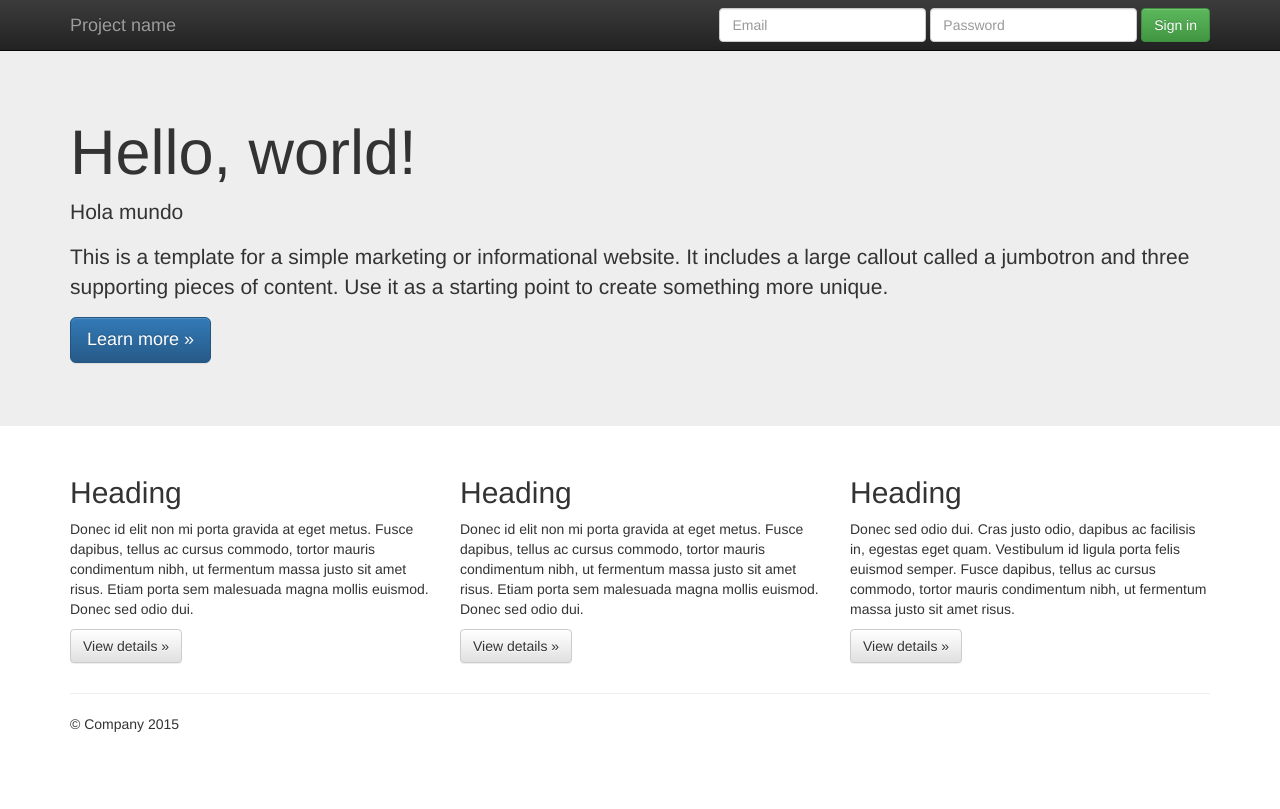
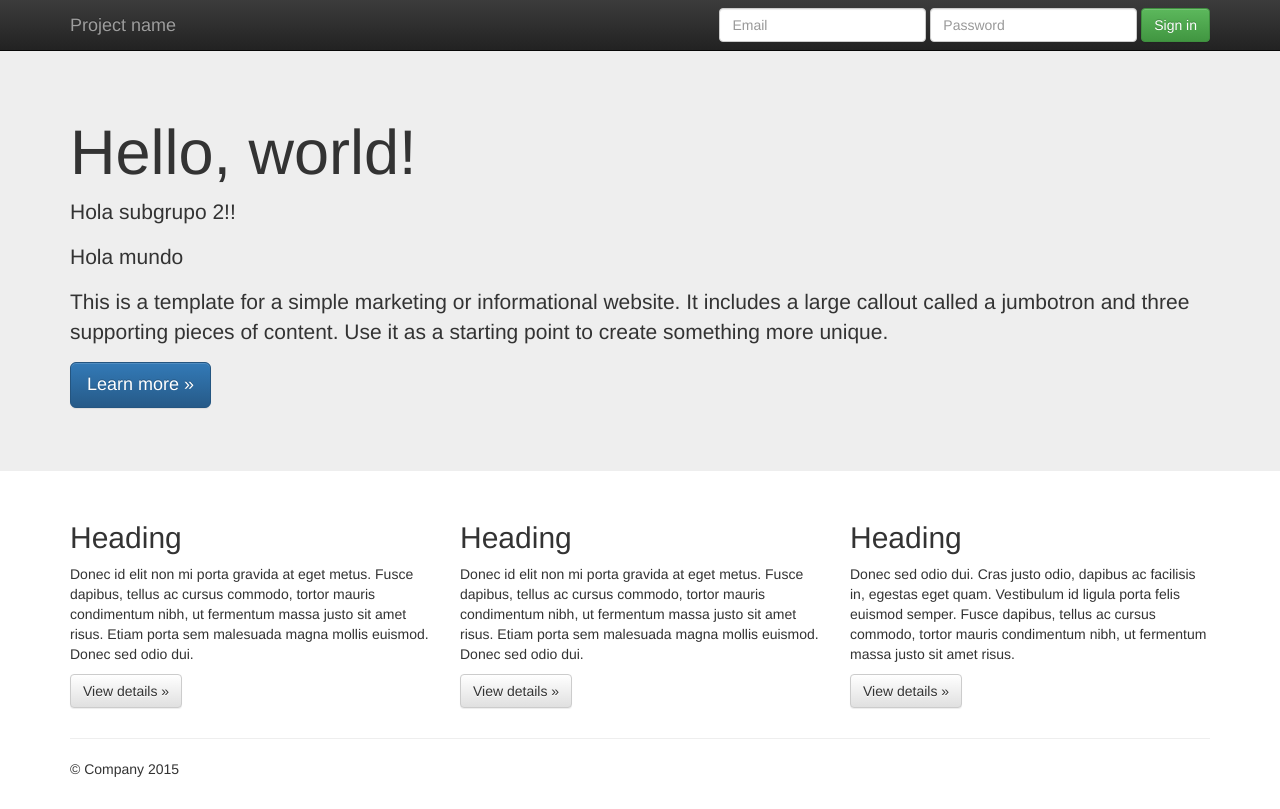
Before and after one commit to Cristinarme/Demo01, a plain HTML site: page index.html in a window 1280 px wide. Drawn offline with nearby package versions, Linux system fonts and the light colour scheme.

Commit message:
Saludo al subgrupo 2

```diff
--- a/index.html
+++ b/index.html
@@ -56,6 +56,8 @@
     <div class="jumbotron">
       <div class="container">
         <h1>Hello, world!</h1>
+          <p>Hola subgrupo 2!!</p>
+
           <p> Hola mundo </P>
         <p>This is a template for a simple marketing or informational website. It includes a large callout called a jumbotron and three supporting pieces of content. Use it as a starting point to create something more unique.</p>
         <p><a class="btn btn-primary btn-lg" href="#" role="button">Learn more &raquo;</a></p>
```
